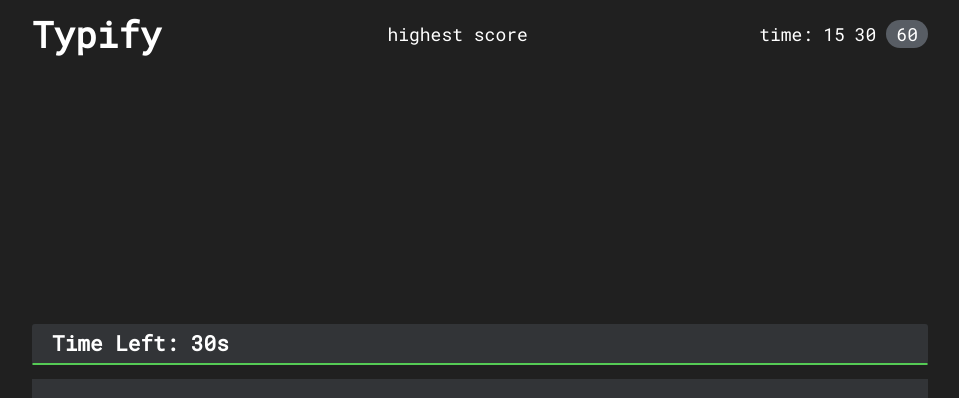
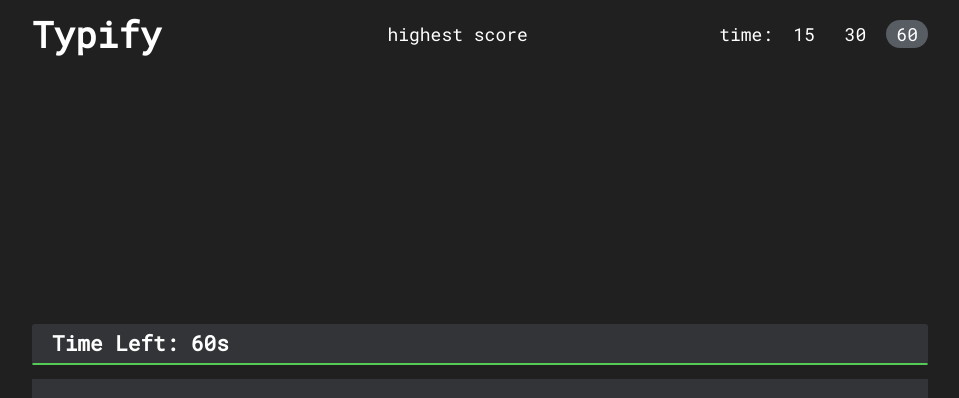
Before and after one commit to eroblaze/wpmonster, a React (Create React App) app: page / in a window 1280 px wide. Shown: the top 398 px of the page, without its empty margins (160-1119 px from the left). Built offline with nearby package versions, Linux system fonts and the light colour scheme; a web font is replaced by a local one.

Commit message:
Added time change feature

```diff
--- a/src/App.tsx
+++ b/src/App.tsx
@@ -1,4 +1,4 @@
-import React, { useState, createContext } from "react";
+import { useState, createContext } from "react";
 
 import Type from "./Components/Type/Type";
 
@@ -12,20 +12,31 @@
   "when the time comes you will testify of the goodness of God and you will surely share your testimony so don't be worried better days are ahead of you the tell me something girl are you tired tryna feel that void talk is cheap show me the code this is a very wise word once said by me then afterwards, i made it longer so I can have lots more stuffs to type in this world you come and you go i made up my mind to do the right thing and grind continously doing the right thing consistently what do you know?",
 ];
 
+const timeArray = [15, 30, 60];
+
 export const AppCont = createContext<AppContextInterface>(
   {} as AppContextInterface
 );
 
 const App = () => {
+  const [startTime, setStartTime] = useState(60);
   const wordsToDisplay = wordsArrayRandom[0];
+
+  const handleTimeChange = (time: number) => {
+    setStartTime(time);
+  };
 
   return (
     <>
-      {/* <AppCont.Provider value={{ isOver, setIsOver }}> */}
-      <Header />
-      <Type passedWords={wordsToDisplay} />
-      {/* Footer component goes here */}
-      {/* </AppCont.Provider> */}
+      <AppCont.Provider value={{ startTime }}>
+        <Header
+          timeArray={timeArray}
+          startTime={startTime}
+          onTimeChange={handleTimeChange}
+        />
+        <Type passedWords={wordsToDisplay} />
+        {/* Footer component goes here */}
+      </AppCont.Provider>
     </>
   );
 };
--- a/src/AppTypes.ts
+++ b/src/AppTypes.ts
@@ -1,4 +1,5 @@
 export interface AppContextInterface {
-  isOver: boolean;
-  setIsOver: React.Dispatch<React.SetStateAction<boolean>>;
+  startTime: number;
+  isOver?: boolean;
+  setIsOver?: React.Dispatch<React.SetStateAction<boolean>>;
 }
--- a/src/Components/Div/WordsDiv.tsx
+++ b/src/Components/Div/WordsDiv.tsx
@@ -11,7 +11,7 @@
 }
 
 const Div = ({ spaceCount }: DicInterface): JSX.Element => {
-  console.count("WordsDiv component rendered");
+  // console.count("WordsDiv component rendered");
   const isBlockCursor = true;
 
   const { isOver } = useContext(TypeContext);
--- a/src/Components/Header/Header.tsx
+++ b/src/Components/Header/Header.tsx
@@ -1,6 +1,20 @@
-import React from "react";
+interface HeaderInterface {
+  startTime: number;
+  timeArray: number[];
+  onTimeChange: (e: number) => void;
+}
 
-const Header = () => {
+const Header = ({ startTime, timeArray, onTimeChange }: HeaderInterface) => {
+  const verifyTime = (e: React.MouseEvent<HTMLSpanElement, MouseEvent>) => {
+    const target = e.target as HTMLSpanElement;
+    const time = target.getAttribute("data-timeValue");
+
+    if (time) {
+      if (+time === startTime) return;
+      onTimeChange(+time);
+    }
+  };
+
   return (
     <header>
       <div className="logo">
@@ -10,9 +24,17 @@
         <ul>
           <li>highest score</li>
           <li>
-            time:<span>15</span>
-            <span> 30</span>
-            <span className="time-selected"> 60</span>
+            time:
+            {timeArray.map((time) => (
+              <span
+                onClick={verifyTime}
+                className={startTime === time ? "time-selected" : ""}
+                data-timeValue={time}
+              >
+                {" "}
+                {time}
+              </span>
+            ))}
           </li>
         </ul>
       </nav>
--- a/src/Components/Timer/Timer.tsx
+++ b/src/Components/Timer/Timer.tsx
@@ -8,15 +8,20 @@
 
 interface TimerInterface {
   timeDelay: number;
-  startTime: number;
   startAnimating: boolean;
 }
 
-const Timer = ({ timeDelay, startTime, startAnimating }: TimerInterface) => {
-  console.count("Timer component rendered");
+const Timer = ({ timeDelay, startAnimating }: TimerInterface) => {
+  // console.count("Timer component rendered");
+  const { startTime } = useContext(AppCont);
   const [time, setTime] = useState<number>(startTime);
   let { isOver, setIsOver } = useContext(TypeContext);
   const timeFlowRef = useRef<HTMLDivElement>(null);
+
+  useEffect(() => {
+    console.log("startTime changed");
+    setTime(startTime);
+  }, [startTime]);
 
   useEffect(() => {
     if (time === 0) {
--- a/src/Components/Type/Type.tsx
+++ b/src/Components/Type/Type.tsx
@@ -38,7 +38,7 @@
 let extraCount = 0;
 // For the timer
 let timeHasStarted = false;
-const startTime = 30;
+// const startTime = 30;
 const loadTime = 2000;
 // For the main function's context
 let char: string;
@@ -75,7 +75,8 @@
 export const TypeContext = createContext<TContext>({} as TContext);
 
 function Type({ passedWords }: TypeProps) {
-  // const { isOver, setIsOver } = useContext(AppCont);
+  // const { startTime } = useContext(AppCont);
+
   const [isOver, setIsOver] = useState(false);
 
   // states
@@ -372,7 +373,7 @@
     setIsOver(false);
     setRestart(true);
     setTimeout(() => setRestart(false), loadTime);
-    setWordsToDisplay(wordsArrayRandom[Math.round(Math.random() * 4)]); // Fetching is going to take place here
+    setWordsToDisplay(wordsArrayRandom[Math.floor(Math.random() * 4)]); // Fetching is going to take place here
     setColor({} as TColor);
     clearAllEntries();
   };
@@ -456,11 +457,7 @@
             />
           )}
           <div className="typing-box-1">
-            <Timer
-              timeDelay={loadTime}
-              startTime={startTime}
-              startAnimating={startAnimating}
-            />
+            <Timer timeDelay={loadTime} startAnimating={startAnimating} />
             <div className="main-typing-box">
               <Div spaceCount={space} />
               <Input click={handleRestart} />
--- a/src/Styles/_animations.scss
+++ b/src/Styles/_animations.scss
@@ -9,7 +9,7 @@
 }
 @keyframes time-flow-animation-increment {
   0% {
-    width: $current-width-of-timeFlow;
+    width: var(--current-width-of-timeFlow);
   }
   100% {
     width: 100%;
--- a/src/Styles/_config.scss
+++ b/src/Styles/_config.scss
@@ -10,7 +10,6 @@
 $secondary-color: rgb(85, 202, 85);
 $general-red: rgb(219, 5, 5);
 $wrong-words-bg: rgb(104, 59, 59);
-$current-width-of-timeFlow: 0; /* Going to be changed in the Timer Component*/
 $words-container-fs: 21px;
 $primary-font: "Oxygen Mono", monospace;
 
--- a/src/Styles/index.scss
+++ b/src/Styles/index.scss
@@ -1,3 +1,8 @@
+// You can't change a sass variable using javascript, that's why I'm using a css variable here.
+:root {
+  --current-width-of-timeFlow: 0; /* Going to be changed in the Timer Component*/
+}
+
 @import "./config";
 @import "./animations";
 @import "./mixins";
@@ -68,8 +73,10 @@
         margin-left: 10px;
       }
       span {
+        // border: 1px solid yellow;
         cursor: pointer;
         transition: 0.25s color ease;
+        padding: 2px 10px;
       }
       span:hover {
         color: grey;
@@ -80,7 +87,6 @@
 
 .time-selected {
   /* border: 1px solid red; */
-  padding: 2px 10px;
   border-radius: 15px;
   background-color: $modal-second-color;
   transition: none;
```
